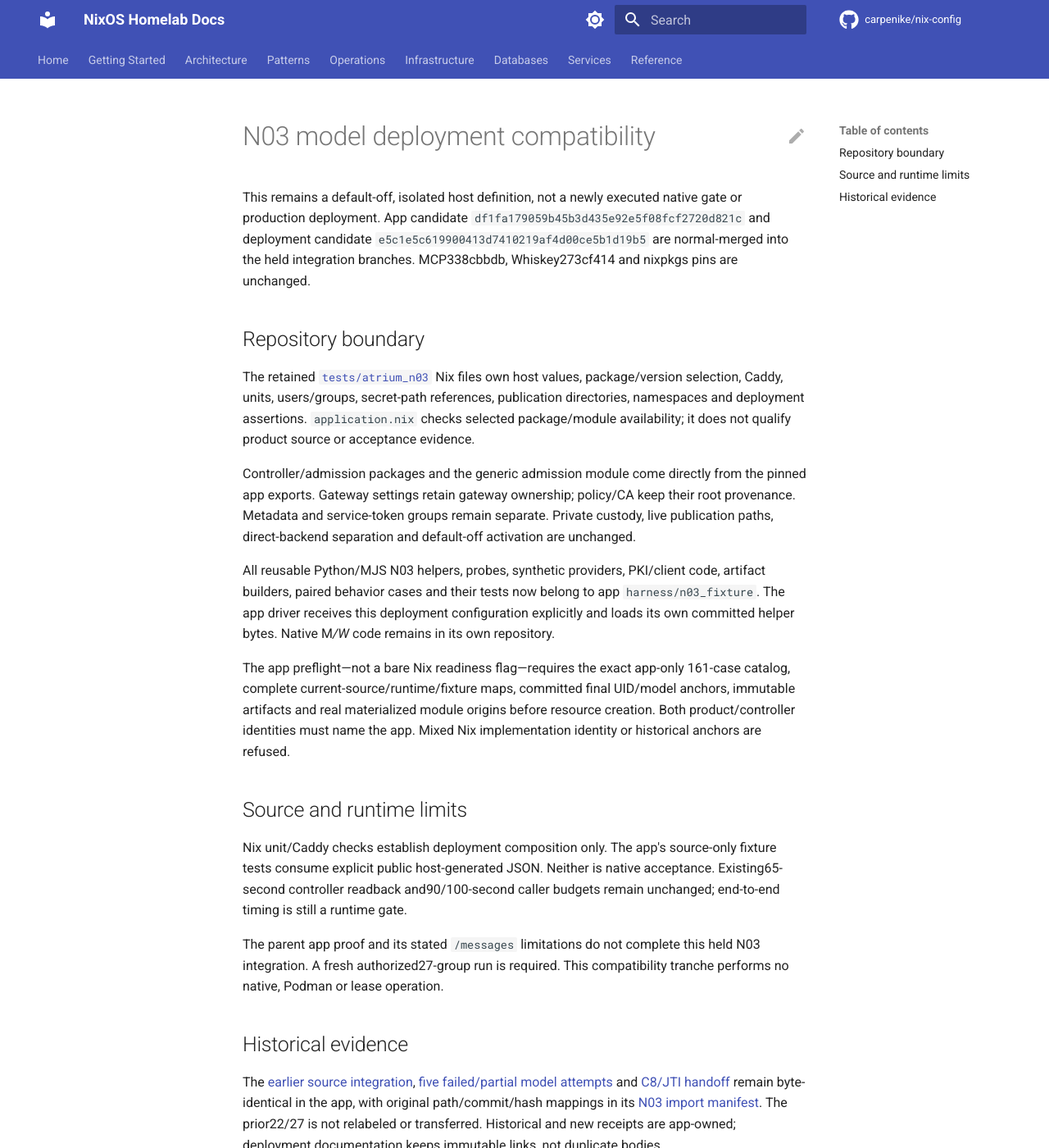
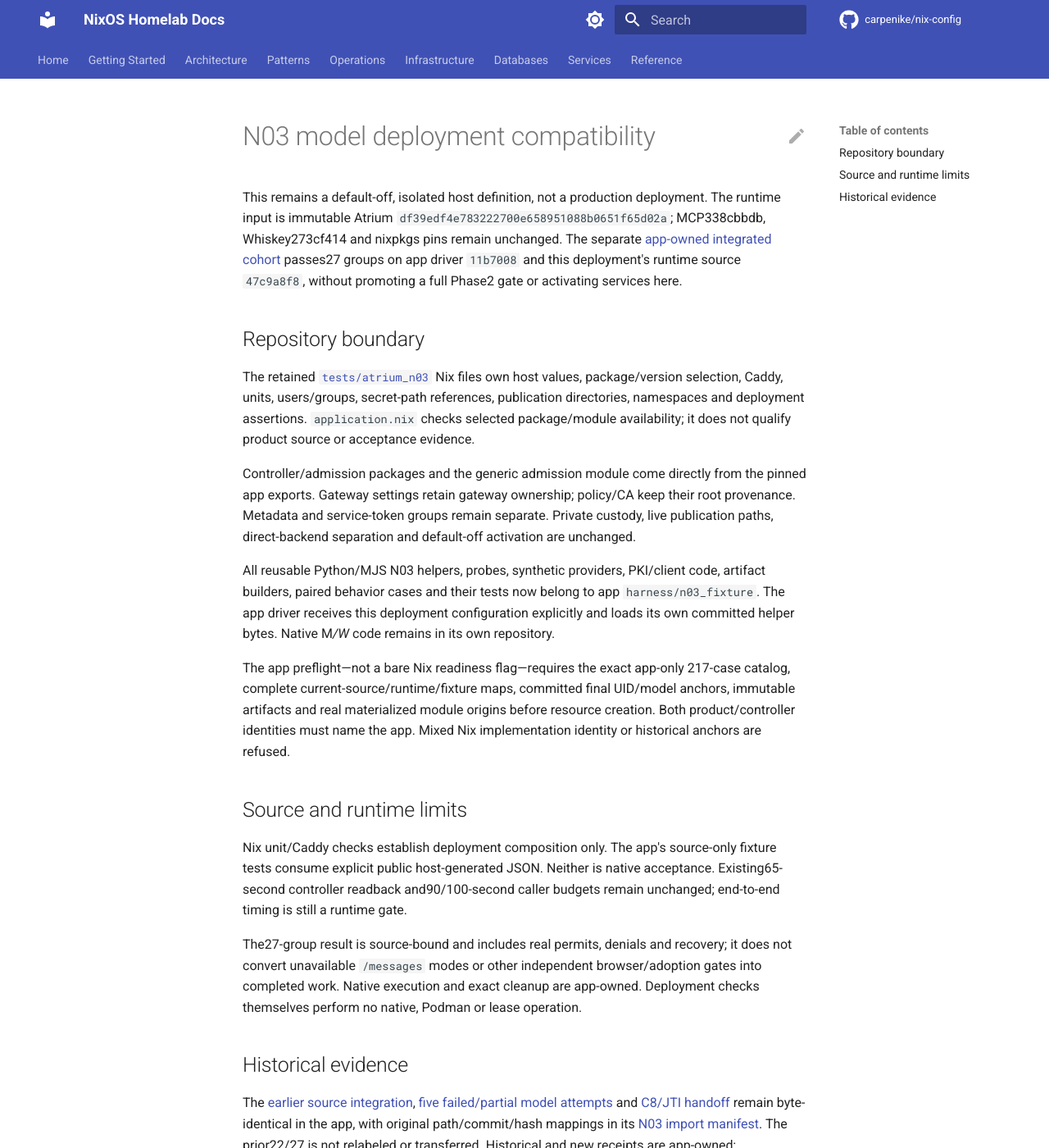
Before and after one commit to carpenike/nix-config, an MkDocs documentation site: the page built from docs/services/atrium-model-preparation.md, in a window 1280 px wide and 1400 px high. Shown: the whole window at 82% size. Built offline with MkDocs 1.6.1 and Material for MkDocs 9.7.7, drawn with Linux system fonts in a browser that asks for light colours; comment, search, counter and statistics services are not loaded.

Commit message:
docs(ATR-N03): link the completed app-owned integrated cohort
Reference immutable app0ff841bc evidence for all27native groups at runtime sources11b7008/47c9a8f8 and exact54-container/11-network cleanup acrosspreserved attempts. Runtime inputs and host settings are unchanged; keep fullPhase1/Phase2/adoption limits explicit and no result bodies in nix-config.

Co-authored-by: Copilot <223556219+Copilot@users.noreply.github.com>

Copilot-Session: 1e5e7d6d-a45a-4ac0-9fb1-9bf14b3658cb

```diff
--- a/docs/services/atrium-model-preparation.md
+++ b/docs/services/atrium-model-preparation.md
@@ -1,10 +1,12 @@
 # N03 model deployment compatibility
 
-This remains a default-off, isolated host definition, not a newly executed
-native gate or production deployment. App candidate
-`df1fa179059b45b3d435e92e5f08fcf2720d821c` and deployment candidate
-`e5c1e5c619900413d7410219af4d00ce5b1d19b5` are normal-merged into the held
-integration branches. MCP338cbbdb, Whiskey273cf414 and nixpkgs pins are unchanged.
+This remains a default-off, isolated host definition, not a production
+deployment. The runtime input is immutable Atrium
+`df39edf4e783222700e658951088b0651f65d02a`; MCP338cbbdb, Whiskey273cf414 and
+nixpkgs pins remain unchanged. The separate
+[app-owned integrated cohort](https://github.com/carpenike/atrium/blob/0ff841bc633978a9691b0b9fbda02de155c91bf7/harness/evidence/ATR-N03-N07-integrated-handoff.json)
+passes27 groups on app driver `11b7008` and this deployment's runtime source
+`47c9a8f8`, without promoting a full Phase2 gate or activating services here.
 
 ## Repository boundary
 
@@ -27,7 +29,7 @@ explicitly and loads its own committed helper bytes. Native M*/W* code remains
 in its own repository.
 
 The app preflight—not a bare Nix readiness flag—requires the exact app-only
-161-case catalog, complete current-source/runtime/fixture maps, committed final
+217-case catalog, complete current-source/runtime/fixture maps, committed final
 UID/model anchors, immutable artifacts and real materialized module origins
 before resource creation. Both product/controller identities must name the app.
 Mixed Nix implementation identity or historical anchors are refused.
@@ -39,9 +41,11 @@ source-only fixture tests consume explicit public host-generated JSON. Neither
 is native acceptance. Existing65-second controller readback and90/100-second
 caller budgets remain unchanged; end-to-end timing is still a runtime gate.
 
-The parent app proof and its stated `/messages` limitations do not complete
-this held N03 integration. A fresh authorized27-group run is required. This
-compatibility tranche performs no native, Podman or lease operation.
+The27-group result is source-bound and includes real permits, denials and
+recovery; it does not convert unavailable `/messages` modes or other independent
+browser/adoption gates into completed work. Native execution and exact cleanup
+are app-owned. Deployment checks themselves perform no native, Podman or lease
+operation.
 
 ## Historical evidence
 
```
Also changed, not shown: docs/services/atrium-foundation.md (+6 -2 lines), 1 other file.
